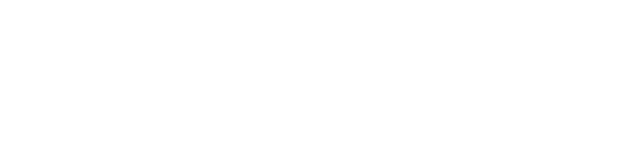
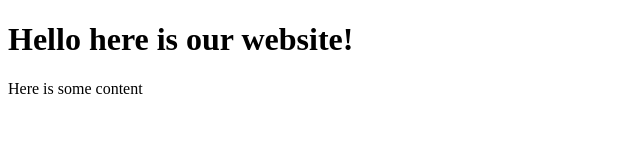
Before and after one commit to Jawhlan116/test-youtube, a plain HTML site: page index.html in a window 1280 px wide. Shown: the whole page, without its empty margins (0-640 px from the left). Drawn offline with Linux system fonts and the light colour scheme.

Commit message:
Added content to index.html

```diff
--- a/index.html
+++ b/index.html
@@ -7,6 +7,7 @@
     <title>Document</title>
 </head>
 <body>
-
+    <h1>Hello here is our website!</h1>
+    <p>Here is some content</p>
 </body>
 </html>
```
